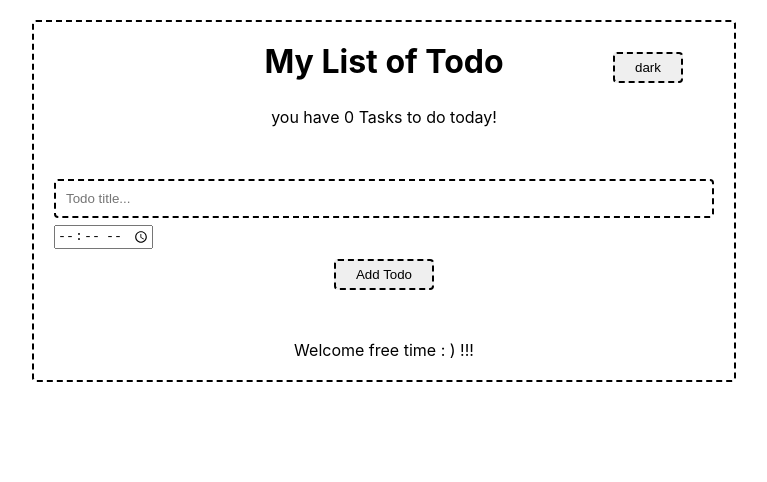
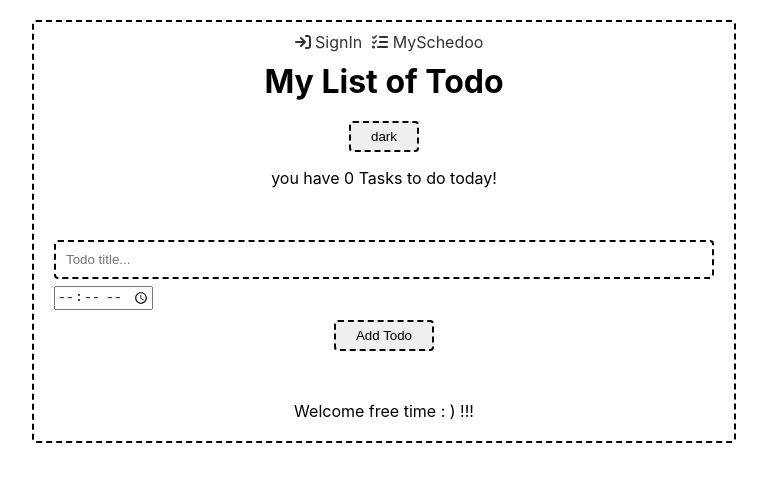
Before and after one commit to emosturi/haceres, a React (Create React App) app in the folder haceres/: page / in a window 1280 px wide. Shown: the top 482 px of the page, without its empty margins (256-1023 px from the left). Built offline with nearby package versions, Linux system fonts and the light colour scheme.

Commit message:
Features - added some styling to the new routes and navlinks to signin page, still it functional

```diff
--- a/haceres/src/components/navbar/Navbar.js
+++ b/haceres/src/components/navbar/Navbar.js
@@ -3,7 +3,9 @@ import { TodoContext } from "../../contexts/TodoContext";
 import { ThemeContext } from "../../contexts/ThemeContext";
 import ThemeToggler from "./ThemeToggler";
 import { colors } from "../../globalStyle";
-import { Outlet } from "react-router-dom";
+import { Outlet, Link } from "react-router-dom";
+import { FontAwesomeIcon } from "@fortawesome/react-fontawesome";
+import { faSignIn, faTasks } from "@fortawesome/free-solid-svg-icons";
 
 const Navbar = () => {
     const { todos } = useContext(TodoContext);
@@ -25,6 +27,20 @@ const Navbar = () => {
                     <style>{`body {background: ${colors.whiteish}  }`}</style>
                 )}
                 <div className="wrapper">
+                    <Link
+                        className={`${
+                            isDarkTheme ? "nav-link-dark" : "nav-link"
+                        }`}
+                        to="/signin">
+                        <FontAwesomeIcon icon={faSignIn} /> SignIn
+                    </Link>
+                    <Link
+                        className={`${
+                            isDarkTheme ? "nav-link-dark" : "nav-link"
+                        }`}
+                        to="/">
+                        <FontAwesomeIcon icon={faTasks} /> MySchedoo
+                    </Link>
                     <h1>My List of Todo</h1>
                     <ThemeToggler
                         isDarkTheme={isDarkTheme}
--- a/haceres/src/globalStyle.js
+++ b/haceres/src/globalStyle.js
@@ -16,14 +16,18 @@ const GlobalStyle = createGlobalStyle`
     -moz-osx-font-smoothing: grayscale;
   }
 
+// ----------------------------------------------------------------------------------------------
 /* Theming Class Style */
+// ----------------------------------------------------------------------------------------------
 
   .dark {
     background: ${colors.componentsGrey};
     color: ${colors.whiteish};
   }
 
+// ----------------------------------------------------------------------------------------------
 /* App Style */
+//  ---------------------------------------------------------------------------------------------
 
   .App {
     margin: 20px auto;
@@ -34,7 +38,9 @@ const GlobalStyle = createGlobalStyle`
     border-radius: 4px;
   }
 
+  // --------------------------------------------------------------------------------------------
   /* Navbar Style */
+  // --------------------------------------------------------------------------------------------
 
   .navbar {
     padding: 10px 20px;
@@ -63,9 +69,26 @@ const GlobalStyle = createGlobalStyle`
   .wrapper {
     display: grid;
     grid-template-columns: repeat(5, 1fr);
+    display: inline-block;
   }
 
+  .nav-link-dark{
+    margin-top: 20px;
+    margin-left: 10px;
+    text-decoration: none;
+    color: ${colors.whiteish};
+  }
+
+  .nav-link {
+    margin-top: 20px;
+    margin-left: 10px;
+    text-decoration: none;
+    color: ${colors.greyish};
+  }
+
+// ------------------------------------------------------------------------------------------------
   /* TodoList Style */
+// ------------------------------------------------------------------------------------------------
 
   .Todo-list {
     margin: 20px;
@@ -121,7 +144,9 @@ const GlobalStyle = createGlobalStyle`
     text-align: center;
   }
 
+// ------------------------------------------------------------------------------------------------
   /* TodoDetails Style */
+// ------------------------------------------------------------------------------------------------
 
   .fa-icon{
     float: right;
@@ -130,7 +155,9 @@ const GlobalStyle = createGlobalStyle`
     color: magenta;
   }
 
+// ------------------------------------------------------------------------------------------------
   /* TodoForm Style */
+// ------------------------------------------------------------------------------------------------
 
   form {
     padding: 20px;
```
